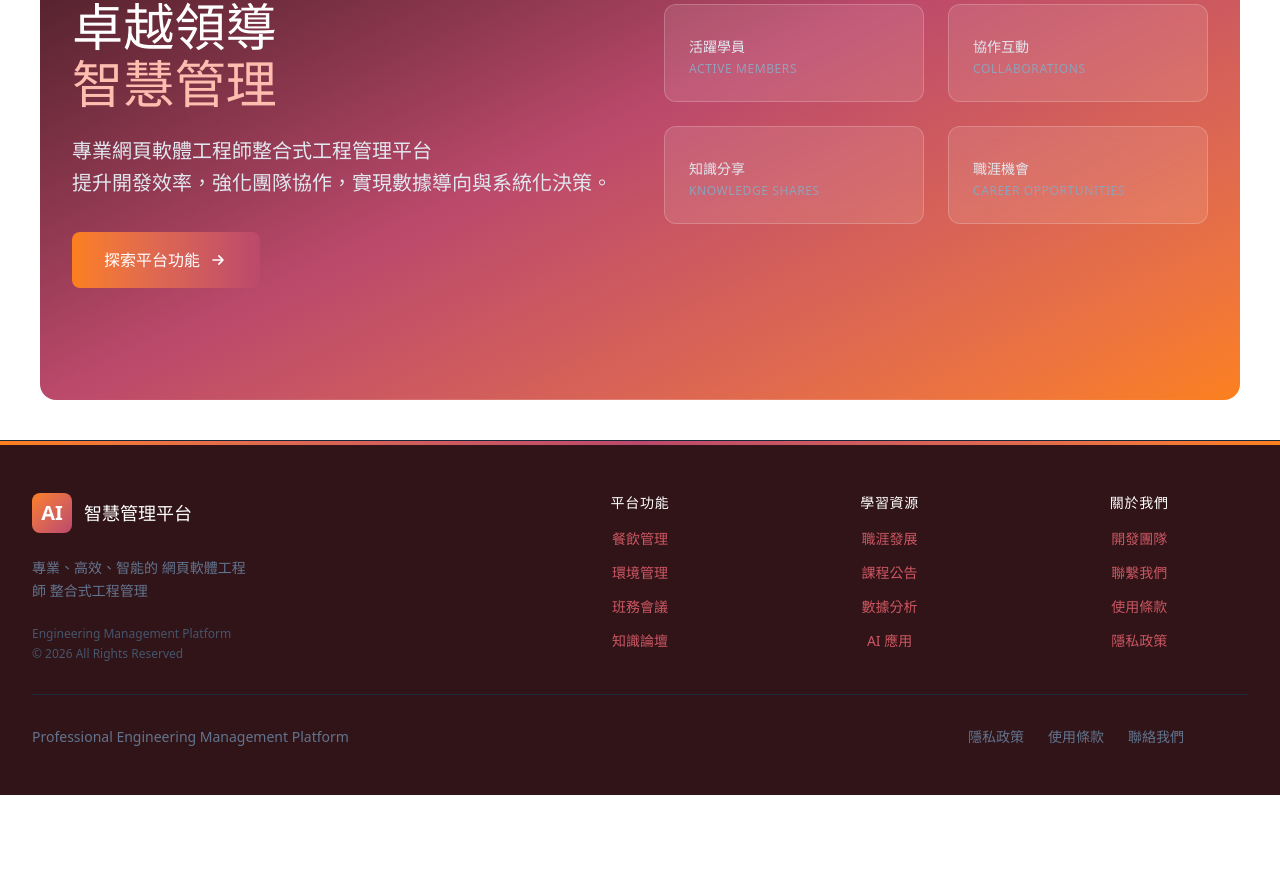
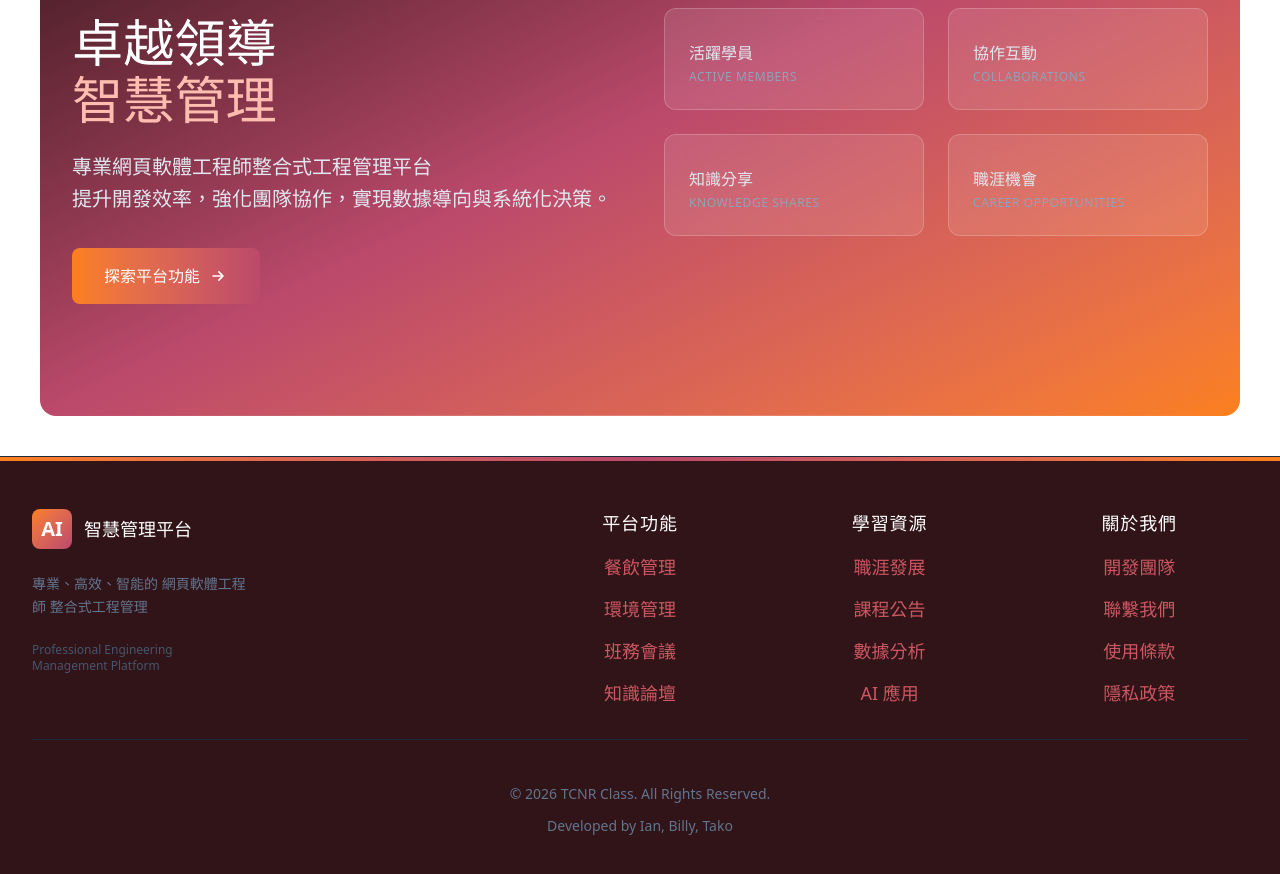
Before and after one commit to iantcnr-shih/TCNR_Class_WEB, a React (Vite) app: page /#/ in a window 1280 px wide. Shown: the part 1105-1979 px from the top of the page. Before the commit the page ends 1900 px from the top, so only its background shows below. Built offline with nearby package versions, Linux system fonts and the light colour scheme.

Commit message:
RWD 配置調整

```diff
--- a/src/components/Footer.jsx
+++ b/src/components/Footer.jsx
@@ -26,8 +26,8 @@ const Footer = () => {
       {/* Top Accent */}
       <div className="h-1 bg-gradient-to-r from-[#FC801C] via-[#BB496B] to-[#FC801C]"></div>
 
-      <div className="max-w-7xl mx-auto px-4 sm:px-6 lg:px-8 py-12">
-        <div className="grid grid-cols-1 md:grid-cols-2 lg:grid-cols-5 gap-8 mb-8">
+      <div className="max-w-7xl mx-auto px-4 sm:px-6 lg:px-8 py-5 lg:py-12">
+        <div className="grid grid-cols-1 md:grid-cols-3 lg:grid-cols-5 gap-3 lg:gap-8 mb-8">
           {/* Brand */}
           <div className="lg:col-span-1">
             <div className="flex items-center mb-6">
@@ -36,27 +36,27 @@ const Footer = () => {
               </div>
               <span className="ml-3 text-lg font-bold text-white">智慧管理平台</span>
             </div>
-            <div className="text-sm text-slate-500 lg:mb-6 leading-relaxed">
+            <div className="text-sm text-slate-500 mb-2 lg:mb-6 leading-relaxed">
               專業、高效、智能的 網頁軟體工程師 整合式工程管理
             </div>
-            <div className="text-xs text-slate-600 space-y-1">
-              <div>Engineering Management Platform</div>
-              <div className="hidden lg:block">© 2026 All Rights Reserved</div>
+            <div className="text-xs text-slate-600">
+              <div>Professional Engineering Management Platform</div>
             </div>
           </div>
+          <div className=" lg:hidden">
+          </div>
           <div>
-
           </div>
           {/* Links Sections */}
           <div>
             <div>
               <div className="text-center">
-                <h3 className="text-white font-semibold mb-4 text-sm uppercase tracking-wider">平台功能</h3>
+                <h3 className="text-white font-semibold mb-4 text-base md:text-lg uppercase tracking-wider">平台功能</h3>
               </div>
-              <div className="space-y-2.5 grid grid-cols-2 sm:grid-cols-1 gap-1 place-items-center">
+              <div className="space-y-2.5 grid grid-cols-2 md:grid-cols-1 gap-1 place-items-center">
                 {footerLinks.platform.map((link) => (
                   <div key={link.name}>
-                    <div href={link.href} className="text-sm text-[rgb(202,87,98)] hover:text-[rgb(233,197,192)] transition-colors duration-200">
+                    <div href={link.href} className="text-base md:text-lg text-[rgb(202,87,98)] hover:text-[rgb(233,197,192)] transition-colors duration-200">
                       {link.name}
                     </div>
                   </div>
@@ -68,11 +68,11 @@ const Footer = () => {
           <div>
             <div>
               <div className="text-center">
-                <h3 className="text-white font-semibold mb-4 text-sm uppercase tracking-wider">學習資源</h3>
-                <div className="space-y-2.5 grid grid-cols-2 sm:grid-cols-1 gap-1 place-items-center">
+                <h3 className="text-white font-semibold mb-4 text-base md:text-lg uppercase tracking-wider">學習資源</h3>
+                <div className="space-y-2.5 grid grid-cols-2 md:grid-cols-1 gap-1 place-items-center">
                   {footerLinks.resources.map((link) => (
                     <div key={link.name}>
-                      <div href={link.href} className="text-sm text-[rgb(202,87,98)] hover:text-[rgb(233,197,192)]  transition-colors duration-200">
+                      <div href={link.href} className="text-base md:text-lg text-[rgb(202,87,98)] hover:text-[rgb(233,197,192)]  transition-colors duration-200">
                         {link.name}
                       </div>
                     </div>
@@ -85,11 +85,11 @@ const Footer = () => {
           <div>
             <div>
               <div className="text-center">
-                <h3 className="text-white font-semibold mb-4 text-sm uppercase tracking-wider">關於我們</h3>
-                <div className="space-y-2.5 grid grid-cols-2 sm:grid-cols-1 gap-1 place-items-center">
+                <h3 className="text-white font-semibold mb-4 text-base md:text-lg uppercase tracking-wider">關於我們</h3>
+                <div className="space-y-2.5 grid grid-cols-2 md:grid-cols-1 gap-1 place-items-center">
                   {footerLinks.about.map((link) => (
                     <div key={link.name}>
-                      <div href={link.href} className="text-sm  text-[rgb(202,87,98)] hover:text-[rgb(233,197,192)] transition-colors duration-200">
+                      <div href={link.href} className="text-base md:text-lg  text-[rgb(202,87,98)] hover:text-[rgb(233,197,192)] transition-colors duration-200">
                         {link.name}
                       </div>
                     </div>
@@ -102,18 +102,20 @@ const Footer = () => {
 
         {/* Bottom Bar */}
         <div className="pt-8 border-t border-slate-800">
-          <div className="flex flex-col md:flex-row justify-between items-center text-sm text-slate-500">
+          <div className="flex flex-col justify-between items-center text-sm text-slate-500">
             <div className="mb-4 md:mb-0">
-              Professional Engineering Management Platform
-              <div className="mt-3 w-full flex lg:hidden">
-                <div className="mx-auto text-slate-500">© 2026 All Rights Reserved</div>
+              <div className="mt-3 w-full flex">
+                <div className="mx-auto text-slate-500">© 2026 TCNR Class. All Rights Reserved.</div>
+              </div>
+              <div className="mt-3 w-full flex">
+                <div className="mx-auto text-slate-500">Developed by Ian, Billy, Tako</div>
               </div>
             </div>
-            <div className="flex items-center space-x-6 md:mr-16">
+            {/* <div className="flex items-center space-x-6 md:mr-16">
               <div href="#" className="hover:text-[#FFBDB0] transition-colors">隱私政策</div>
               <div href="#" className="hover:text-[#FFBDB0] transition-colors">使用條款</div>
               <div href="#" className="hover:text-[#FFBDB0] transition-colors">聯絡我們</div>
-            </div>
+            </div> */}
           </div>
         </div>
       </div>
--- a/src/components/Navbar.jsx
+++ b/src/components/Navbar.jsx
@@ -49,7 +49,7 @@ const Navbar = () => {
 
     return (
         <nav className="bg-white shadow-sm sticky top-0 z-50 border-b border-slate-200">
-            <div className="max-w-7xl mx-auto px-4 sm:px-6 lg:px-8
+            <div className="max-w-7xl mx-auto px-4 sm:px-6 py-3 lg:py-0 lg:px-8
 bg-gradient-to-b from-[#9f3a4b] to-[#5e1f2b]">
                 <div className='flex'>
                     {/* Logo */}
--- a/src/pages/auth/Login.jsx
+++ b/src/pages/auth/Login.jsx
@@ -1,5 +1,6 @@
 import React, { useState } from 'react'
 import { useNavigate } from "react-router-dom";
+import { ArrowLeft } from 'lucide-react';
 
 function Login() {
   const navigate = useNavigate();
@@ -45,12 +46,12 @@ function Login() {
         <div className="bg-gradient-to-b from-[#9f3a4b] to-[#5e1f2b] px-8 py-10 text-center text-white relative">
           {/* Home Button */}
           <div
-            onClick={() => window.location.href = '/'}
-            className="absolute top-28 left-4 px-4 py-2 bg-white/20 hover:bg-white/30
+            onClick={() => navigate('/')}
+            className="absolute top-3 left-3 px-4 py-1 bg-white/20 hover:bg-white/30
                      rounded-lg text-white text-sm font-medium transition-all duration-300
                      backdrop-blur-sm border border-white/30"
           >
-            回首頁
+            <ArrowLeft className="w-5 h-5" />
           </div>
           <h1 className="text-3xl font-semibold mb-2">TCNR Class</h1>
           <p className="text-sm opacity-90">歡迎回來，請登入您的帳號</p>
--- a/src/pages/front/Home.jsx
+++ b/src/pages/front/Home.jsx
@@ -16,11 +16,11 @@ const Banner = () => {
         {/* Accent Line */}
         <div className="absolute top-0 left-0 right-0 h-1 bg-gradient-to-r from-[#FC801C] via-[#FFBDB0] to-[#FC801C]"></div>
 
-        <div className="relative max-w-7xl mx-auto px-4 sm:px-6 lg:px-8 py-20 sm:py-28">
+        <div className="relative max-w-7xl mx-auto px-4 sm:px-6 lg:px-8 py-16 sm:py-28">
           <div className="grid lg:grid-cols-2 gap-12 items-center">
             {/* Left Content */}
             <div>
-              <div className="inline-flex items-center px-4 py-1.5 rounded-full bg-white/10 border border-white/20 mb-6">
+              <div className="inline-flex items-center px-4 py-1.5 rounded-full bg-white/10 border border-white/20 mb-10">
                 <span className="w-2 h-2 bg-[#FFBDB0] rounded-full mr-2"></span>
                 <span className="text-sm font-medium text-slate-200">Executive Engineering Management Platform</span>
               </div>
@@ -39,9 +39,13 @@ const Banner = () => {
                 <div
                   className="inline-flex items-center px-8 py-4 bg-gradient-to-r from-[#FC801C] to-[#BB496B] text-white font-semibold rounded-lg hover:shadow-lg transition-all duration-300"
                   onClick={() => {
-                    document.getElementById("features")?.scrollIntoView({
-                      behavior: "smooth",
-                    });
+                    const element = document.getElementById("features");
+                    const offset = 80; // navbar 高度
+                    const y =
+                      element.getBoundingClientRect().top +
+                      window.pageYOffset -
+                      offset;
+                    window.scrollTo({ top: y, behavior: "smooth" });
                   }}
                 >
                   探索平台功能
@@ -62,7 +66,7 @@ const Banner = () => {
               ].map((stat, index) => (
                 <div key={index} className="bg-white/10 backdrop-blur-sm rounded-xl p-6 border border-white/20 hover:border-[#FFBDB0]/50 transition-all duration-300">
                   <div className="text-4xl font-bold text-white mb-2">{stat.value}</div>
-                  <div className="text-sm font-medium text-slate-200">{stat.label}</div>
+                  <div className="text-md font-medium text-slate-200">{stat.label}</div>
                   <div className="text-xs text-slate-400 mt-1 uppercase tracking-wider">{stat.sublabel}</div>
                 </div>
               ))}
@@ -140,10 +144,10 @@ const Features = () => {
   ];
 
   return (
-    <div id="features" className="py-10 bg-white">
+    <div id="features" className="py-5 lg:py-10 bg-white">
       <div className="max-w-7xl mx-auto px-4 sm:px-6 lg:px-8">
         {/* Section Header */}
-        <div className="text-center mb-16">
+        <div className="text-center mb-6 lg:mb-16">
           <div className="inline-block mb-4">
             <span className="text-sm font-semibold text-[#FC801C] tracking-wider uppercase">Core Functions</span>
           </div>
@@ -159,7 +163,7 @@ const Features = () => {
           {features.map((feature, index) => (
             <div
               key={index}
-              className="group relative bg-white rounded-xl p-8 border-2 border-slate-200 hover:border-[#FC801C]/30 hover:shadow-xl transition-all duration-300"
+              className="group relative bg-white rounded-xl p-4 md:p-8 border-2 border-slate-200 hover:border-[#FC801C]/30 hover:shadow-xl transition-all duration-300"
             >
               {/* Hover Accent */}
               <div className="absolute top-0 left-0 right-0 h-1 bg-gradient-to-r from-[#FC801C] to-[#BB496B] opacity-0 group-hover:opacity-100 transition-opacity rounded-t-xl"></div>
```
Also changed, not shown: src/pages/auth/Register.jsx (+4 -3 lines).
